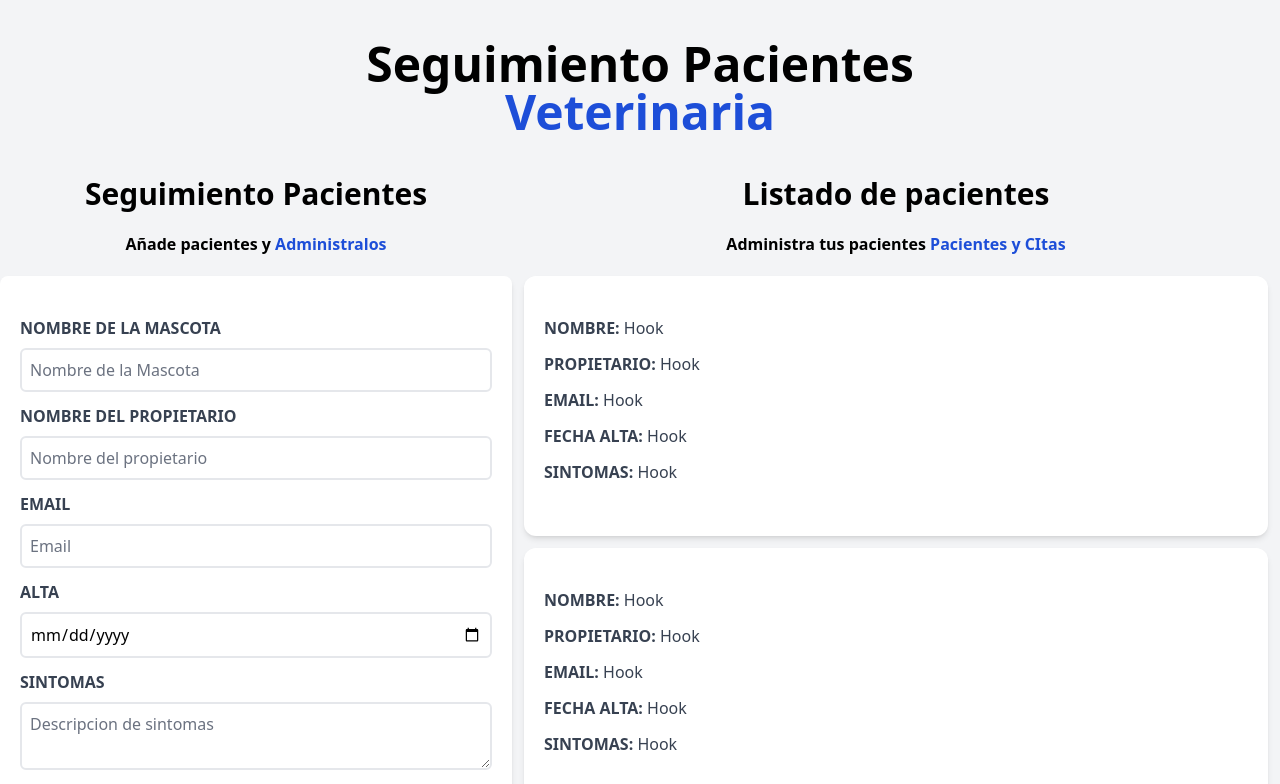
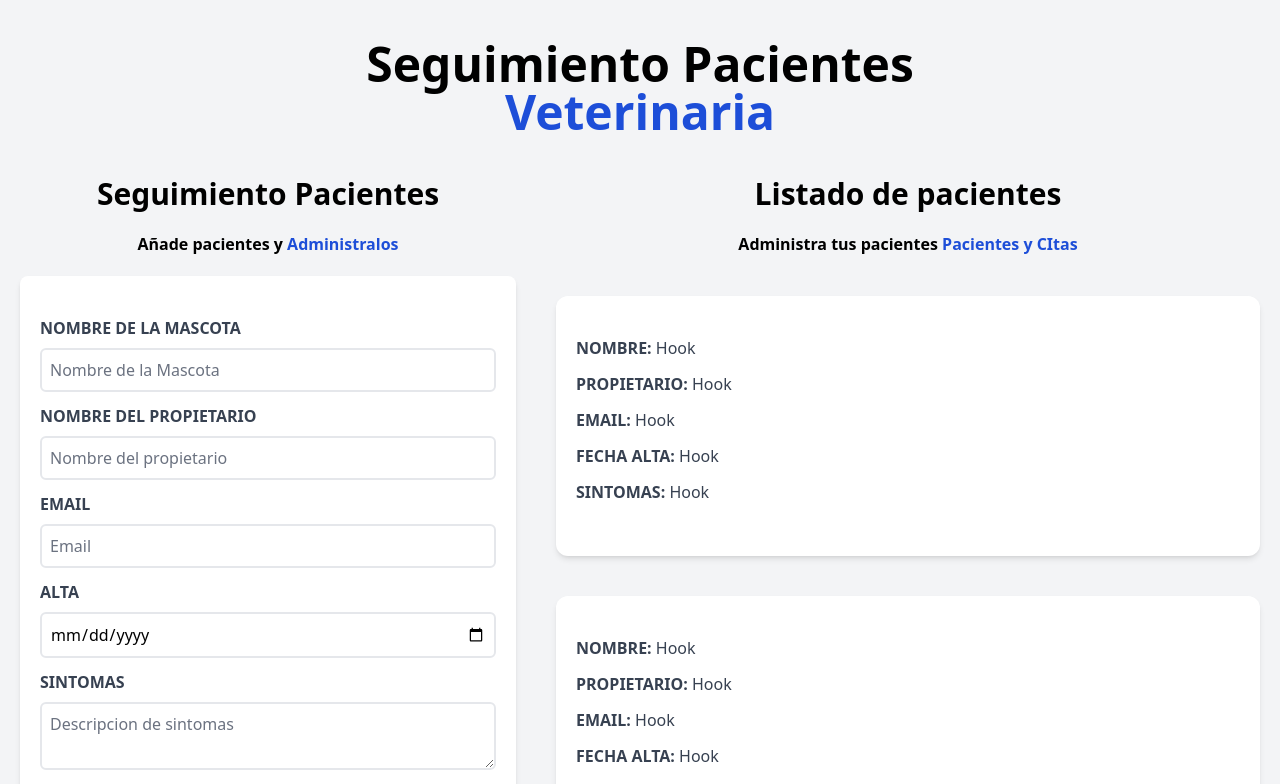
Before and after one commit to DiegoBelPe/admin-patients, a React (Vite) app: page / in a window 1280 px wide. Shown: the top 784 px of the page. Built offline with nearby package versions, Linux system fonts and the light colour scheme.

Commit message:
styles form and patient components

```diff
--- a/src/components/Form.jsx
+++ b/src/components/Form.jsx
@@ -8,7 +8,7 @@
   }
   console.log(name);
   return (
-    <div className='md:w-1/2 lg:w-2/5'>
+    <div className='md:w-1/2 lg:w-2/5 mx-5'>
       <h2 className='font-black text-3xl text-center'>Seguimiento Pacientes</h2>
       <p className='text-center mt-5 font-bold mb-5'>Añade pacientes y <span className='text-blue-700'>Administralos</span></p>
 
@@ -20,6 +20,7 @@
           className='border-2 w-full p-2 mt-2 placeholder:text-gray-500 rounded-md'
           type='text'
           placeholder='Nombre de la Mascota'
+          value={name}
           onChange={handleChange}
           />
 
--- a/src/components/patient.jsx
+++ b/src/components/patient.jsx
@@ -2,7 +2,7 @@
 
 const patient = () => {
   return (
-      <div className='m-3 bg-white shadow-md px-5 py-10 rounded-xl'>
+      <div className='mx-5 my-10 bg-white shadow-md px-5 py-10 rounded-xl'>
         <p className='font-bold mb-3 text-gray-700 uppercase'>
           Nombre:
           <span className='font-normal normal-case'> Hook </span>
```
